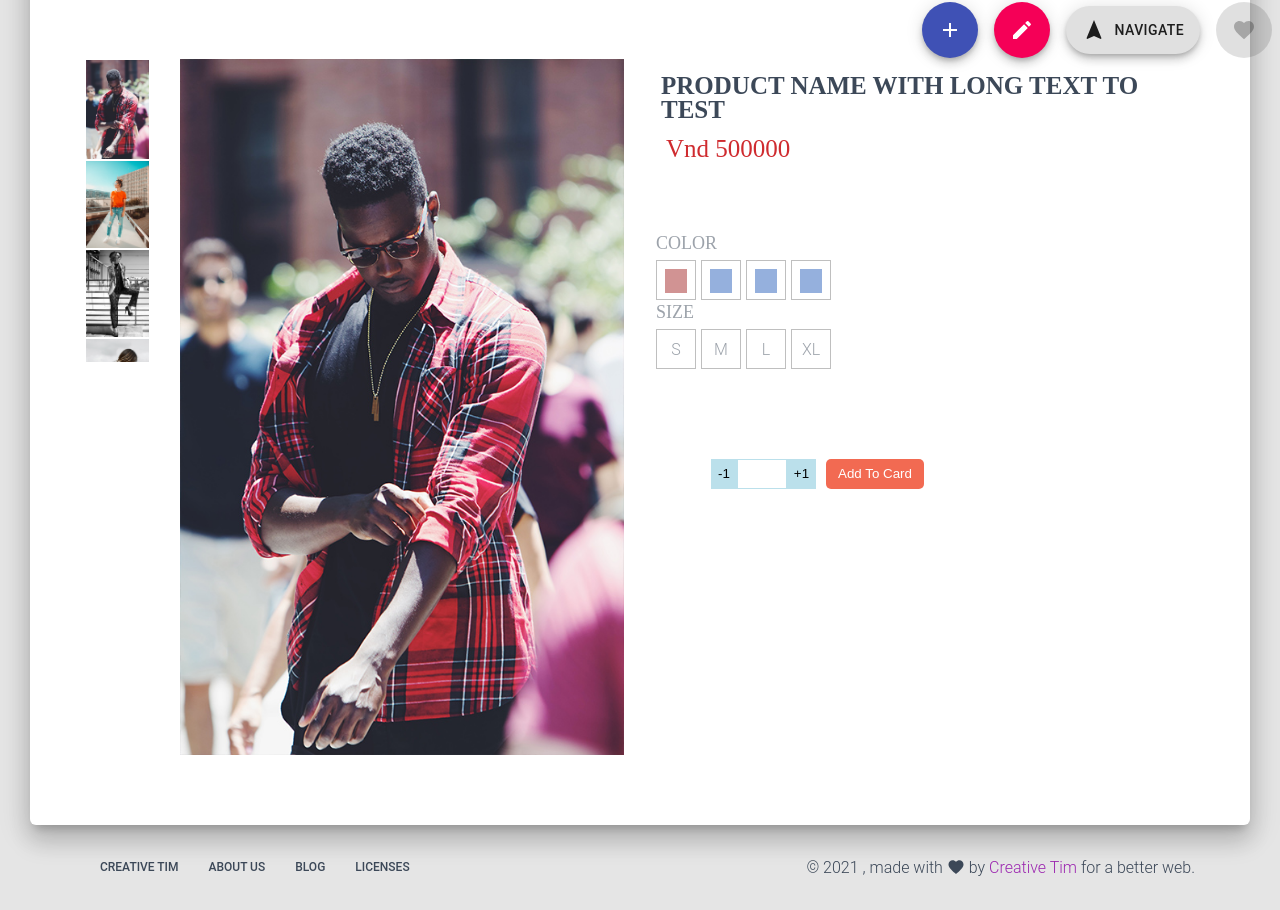
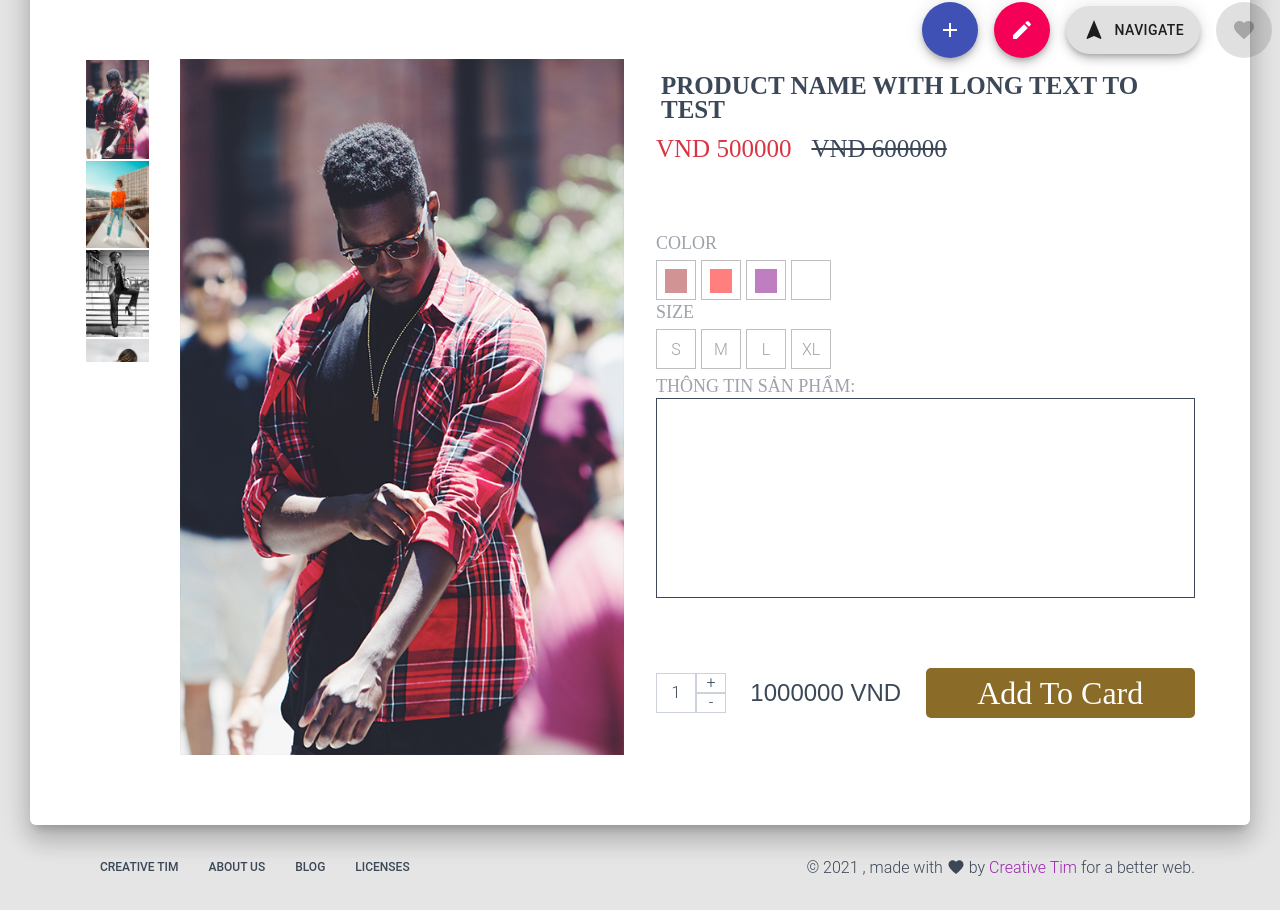
Before and after one commit to giaple/clothes-web, a React (Create React App) app: page /chan-vay in a window 1280 px wide. Shown: the part 726-1636 px from the top of the page. Built offline with nearby package versions, Linux system fonts and the light colour scheme.

Commit message:
feat[productdetail] refactor code

```diff
--- a/src/Components/RadioButtonCustom/RadioColorSelect.js
+++ b/src/Components/RadioButtonCustom/RadioColorSelect.js
@@ -40,18 +40,20 @@ const useStyles = makeStyles(radioContainer);
 
 export default function RadioColorSelect(props) {
   const classes = useStyles();
-  const [selectedValue, setSelectedValue] = useState("brown");
 
-  const handleChange = (event) => {
-    setSelectedValue(event.target.value);
-  };
+  const renderColorBtns = props.colors.map(color => {
+    return <div
+      className={classes.attContentColorItem}
+      style={{ borderColor: color.name === props.selected ? color.name : '' }}
+      onClick={() => { props.selectColor(color.name) }}
+    >
+      <div className={classes.attContentItemInner} style={{ backgroundColor: color.name }}></div>
+    </div>
+  })
 
   return (
     <div className={classes.attContentBox}>
-      <div className={classes.attContentColorItem}><div className={classes.attContentItemInner} style={{backgroundColor: 'brown'}}></div></div>
-      <div className={classes.attContentColorItem}><div className={classes.attContentItemInner} style={{backgroundColor: '#2d64bd'}}></div></div>
-      <div className={classes.attContentColorItem}><div className={classes.attContentItemInner} style={{backgroundColor: '#2d64bd'}}></div></div>
-      <div className={classes.attContentColorItem}><div className={classes.attContentItemInner} style={{backgroundColor: '#2d64bd'}}></div></div>
+      {renderColorBtns}
     </div>
   );
 }
--- a/src/Views/ProductPage/Sections/ProductDetails.js
+++ b/src/Views/ProductPage/Sections/ProductDetails.js
@@ -1,4 +1,4 @@
-import React from "react";
+import React, { useEffect, useState } from "react";
 
 // @material-ui/core components
 import { makeStyles } from "@material-ui/core/styles";
@@ -26,6 +26,7 @@ const productStyles = {
   },
   attContentBox: {
     display: "flex",
+    marginBottom: '5px'
   },
   attContentSizeItem: {
     width: "40px",
@@ -38,10 +39,9 @@ const productStyles = {
     textAlign: "center",
   },
   productPrice: {
-    marginLeft: "10px",
-    color: "#cf2b2f",
     fontSize: "25px",
     fontFamily: "serif",
+    display: 'flex'
   },
   radioButton: {
     paddingTop: "10px",
@@ -51,54 +51,85 @@ const productStyles = {
   boxShadow: {
     boxShadow: "0 10px 20px rgba(0,0,0,0.19), 0 6px 6px rgba(0,0,0,0.23)",
   },
-  minusOne: {
-    backgroundColor: "#7ec5d986",
-    border: "solid 1px transparent",
-    cursor: "pointer",
-    height: "30px",
-  },
-
-  plusOne: {
-    backgroundColor: "#7ec5d986",
-    border: "solid 1px transparent",
-    cursor: "pointer",
-    height: "30px",
+  amountBtn: {
+    width: "30px",
+    border: "1px solid rgba(156, 165, 181, .5)",
+    height: "20px",
+    display: 'flex',
+    alignItems: 'center',
+    justifyContent: 'center',
   },
   showAmount: {
-    width: "50px",
-    border: "1px solid #7ec5d986",
-    height: "30px",
+    width: "40px",
+    border: "1px solid rgba(156, 165, 181, .5)",
+    height: "40px",
+    display: 'flex',
+    alignItems: 'center',
+    justifyContent: 'center',
+
   },
   plusAndMinusContainer: {
-    float: "left",
-    marginRight: "5px",
+    display: 'flex'
   },
   amountContener: {
-    marginLeft: "55px",
-    marginTop: "20px",
+    display: 'flex',
+    alignItems: 'center',
+    justifyContent: 'space-between'
   },
   btnAddToCard: {
-    marginLeft: "5px",
-    padding: "2px 10px 2px",
-    background: "#f26a52",
+    background: "#8a6b28",
     border: "2px solid transparent",
     borderRadius: "5px",
     color: "white",
-    height: "30px",
+    height: "50px",
+    width: '50%',
+    fontSize: 'xx-large',
+    justifyContent: 'center',
+    display: 'flex',
+    fontFamily: 'serif',
+    alignItems: 'center',
   },
   productDetailContainer: {
     borderBottom: "1px solid",
     borderLeft: "1px solid",
     padding: "0 0 25x",
   },
+  totalPrice: {
+    fontFamily: 'sans-serif',
+    fontSize: '24px'
+  },
+  originalPrice: {
+    paddingLeft: '20px',
+    textDecoration: 'line-through',
+    color: '##a69c9d'
+  },
+  salePrice: {
+    color: '#d93444'
+  },
+  productInfoBox: {
+    width: '100%',
+    height: '200px',
+    border: '1px solid'
+  }
 };
 
 const useStyles = makeStyles(productStyles);
-const colorList = ["brown", "red", "purple", "white"];
+const colorList = [
+  { name: "brown", selected: true },
+  { name: "red", selected: false },
+  { name: "purple", selected: false },
+  { name: "white", selected: false }
+];
 const title = ["Color", "Size"];
 
 export default function SimpleSlider() {
   const classes = useStyles();
+
+  const [selectedColor, setColor] = useState('')
+  const [selectedSize, setSize] = useState('')
+
+  const [quantity, setQuantity] = useState(1);
+
   return (
     <div className={classes.section}>
       <div className={classes.container}>
@@ -107,11 +138,14 @@ export default function SimpleSlider() {
             <div className={classes.branchTitle}>
               PRODUCT NAME WITH LONG TEXT TO TEST
             </div>
-            <div className={classes.productPrice}>Vnd 500000</div>
+            <div className={classes.productPrice}>
+              <div className={classes.salePrice}>VND 500000</div>
+              <div className={classes.originalPrice}>VND 600000</div>
+            </div>
 
             <div className={classes.attBox}>
               <div className={classes.attTitle}>Color</div>
-              <RadioColorSelect/>
+              <RadioColorSelect colors={colorList} selectColor={setColor} selected={selectedColor}/>
               <div className={classes.attTitle}>Size</div>
               <div className={classes.attContentBox}>
                 <div className={classes.attContentSizeItem}>S</div>
@@ -119,18 +153,25 @@ export default function SimpleSlider() {
                 <div className={classes.attContentSizeItem}>L</div>
                 <div className={classes.attContentSizeItem}>XL</div>
               </div>
+              <div className={classes.attTitle}>Thông Tin Sản Phẩm: </div>
+              <div className={classes.productInfoBox}></div>
             </div>
 
             <div className={classes.amountContener}>
               <div className={classes.plusAndMinusContainer}>
-                <button className={classes.minusOne}>-1</button>
-                {/* input here */}
-                <input className={classes.showAmount} />
-
-                <button className={classes.plusOne}>+1</button>
+                <div className={classes.showAmount}>{quantity}</div>
+                <div>
+                  <div className={classes.amountBtn}>
+                    +
+                  </div>
+                  <div className={classes.amountBtn}>
+                    -
+                  </div>
+                </div>
               </div>
-              <div>
-                <button className={classes.btnAddToCard}>Add To Card</button>
+              <div className={classes.totalPrice}>1000000 VND</div>
+              <div className={classes.btnAddToCard}>
+                Add To Card
               </div>
             </div>
           </GridItem>
```
Also changed, not shown: src/Components/RadioButtonCustom/RadioSizeSelect.js (deleted, +0 -51 lines).
